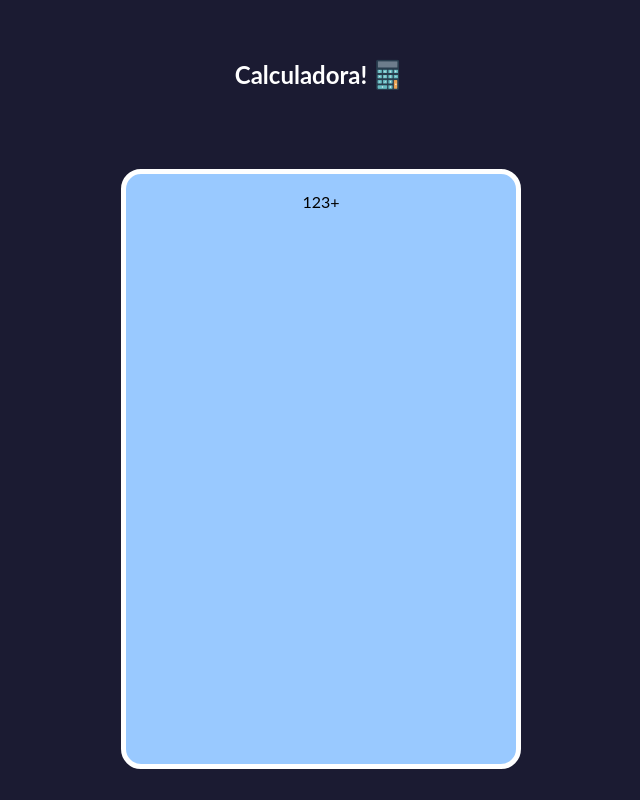
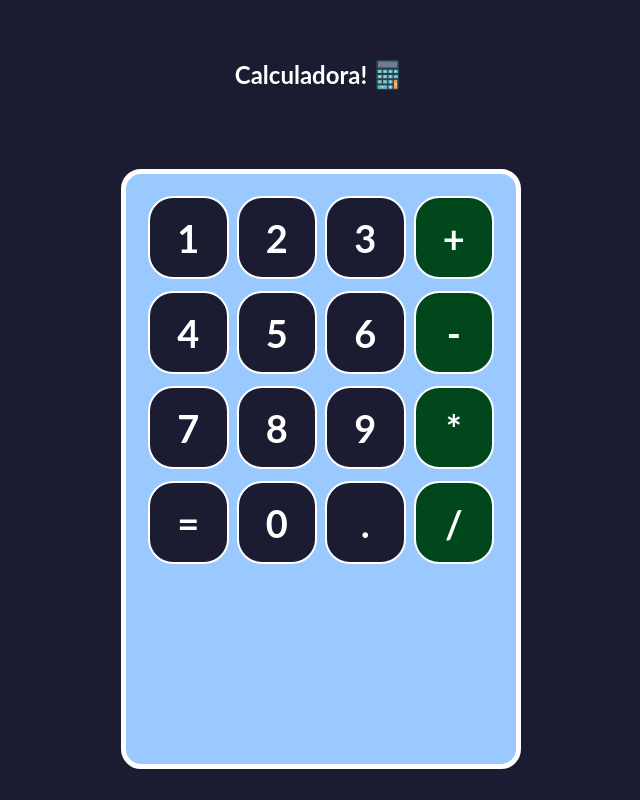
Before and after one commit to FranciscoFlorio25/calculator, a React (Create React App) app: page / in a window 1280 px wide. Shown: the whole page, without its empty margins (319-959 px from the left). Built offline with nearby package versions, Linux system fonts and the light colour scheme.

Commit message:
Botones agregados

```diff
--- a/src/App.js
+++ b/src/App.js
@@ -19,10 +19,27 @@ function App() {
           <Button>3</Button>
           <Button>+</Button>
         </div>
-        <div className='row'></div>
-        <div className='row'></div>
-        <div className='row'></div>
-        <div className='row'></div>
+        <div className='row'>
+          <Button>4</Button>
+          <Button>5</Button>
+          <Button>6</Button>
+          <Button>-</Button>
+        </div>
+        <div className='row'>
+          <Button>7</Button>
+          <Button>8</Button>
+          <Button>9</Button>
+          <Button>*</Button>
+        </div>
+        <div className='row'>
+          <Button>=</Button>
+          <Button>0</Button>
+          <Button>.</Button>
+          <Button>/</Button>
+        </div>
+        <div className='row'>
+
+        </div>
       </div>
     </div>
   );
--- a/src/Components/Button.js
+++ b/src/Components/Button.js
@@ -1,4 +1,5 @@
 import React from "react";
+import '../StyleSheet/Button.css';
 
 function Button(props) {
 
--- a/src/StyleSheet/Button.css
+++ b/src/StyleSheet/Button.css
@@ -0,0 +1,21 @@
+.Button-container{
+    height: 83px;
+    display: flex;
+    flex: 1 1;
+    justify-content: center;
+    align-items: center;
+    font-weight: bold;
+    font-size: 38px;
+    background-color: #1b1b32;
+    color: white;
+    border-radius: 25px;
+    border: 2px solid white;
+    margin: 4px;
+    cursor: pointer;
+    user-select: none;
+}
+
+.Operator{
+    background-color: #00471b;
+
+}
```
